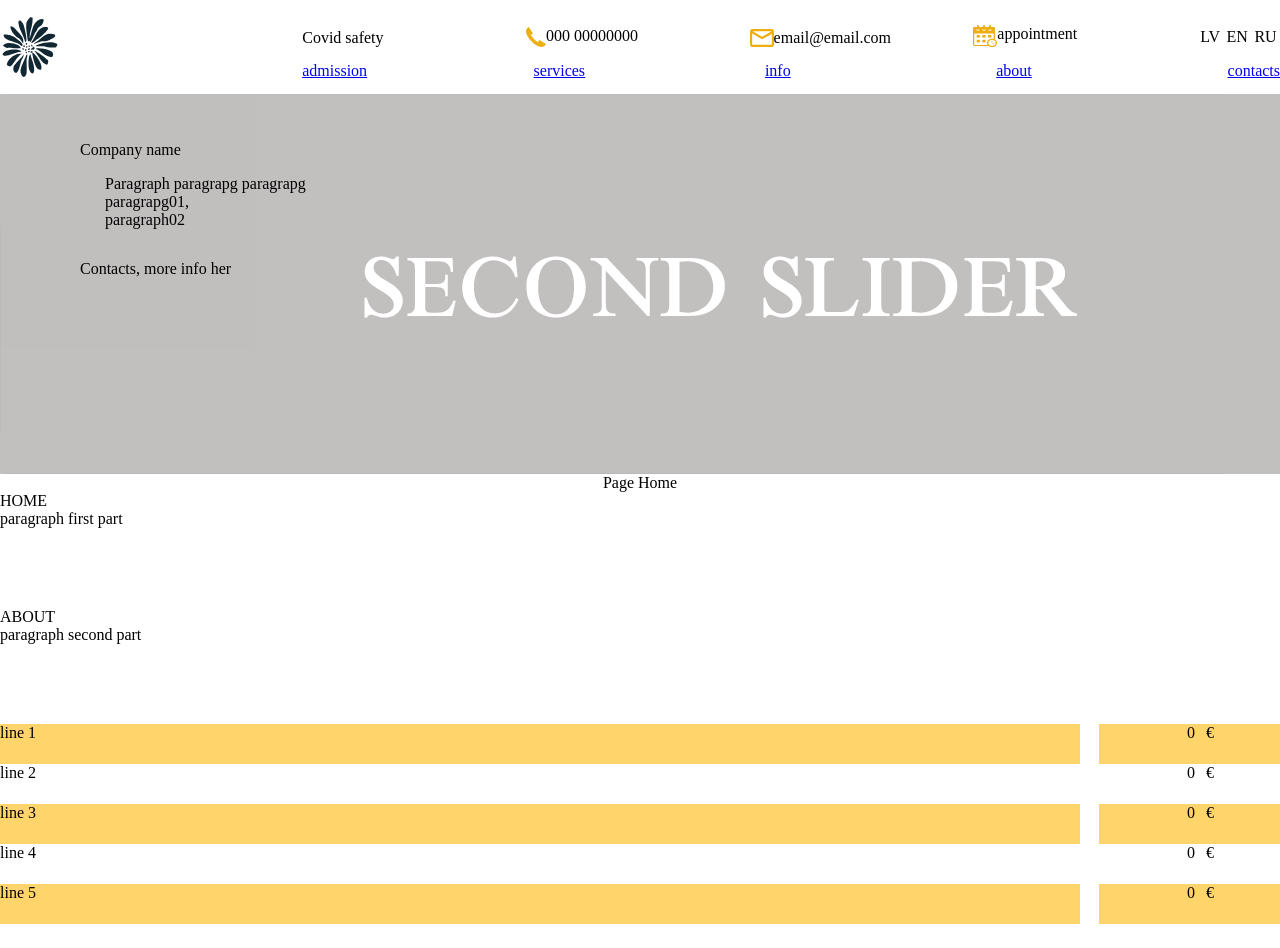
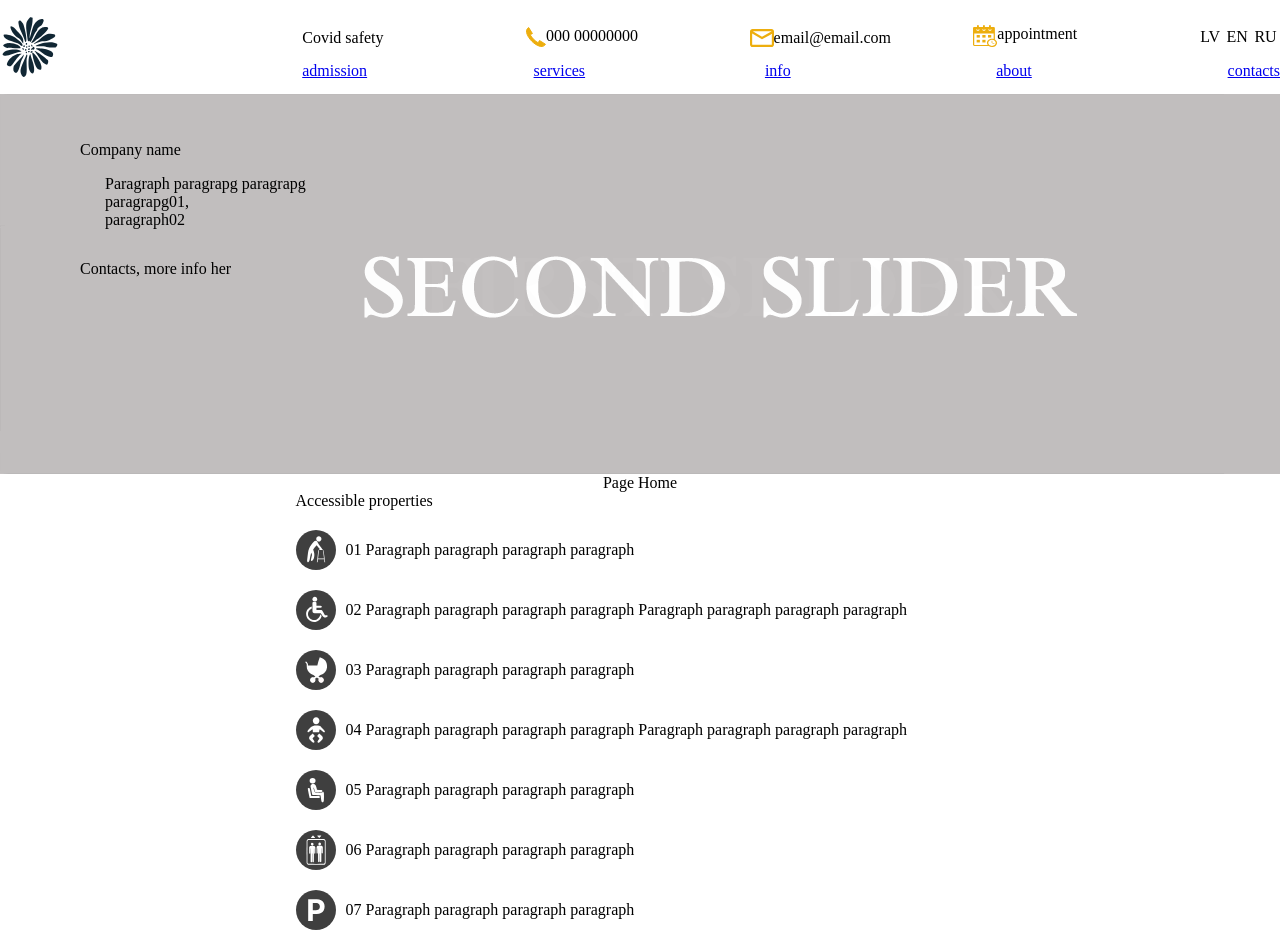
Before and after one commit to VoltG3/react_lors, a React (Create React App) app: page /home in a window 1280 px wide. Shown: the top 948 px of the page. Built offline with nearby package versions, Linux system fonts and the light colour scheme.

Commit message:
[ ADDING] - table accessibility

```diff
--- /dev/null
+++ b/src/assets/json/JSON_textcontent.tables.js
@@ -0,0 +1,44 @@
+export const stockDataTextcontentTables = [
+    {
+        section : "accessible",
+        stock : [
+            {
+                id : "01",
+                part : "Accessible properties"
+            },
+            {
+                id : "02",
+                part : "01 Paragraph paragraph paragraph paragraph"
+            },
+            {
+                id : "03",
+                part : "02 Paragraph paragraph paragraph paragraph Paragraph paragraph paragraph paragraph"
+            },
+            {
+                id : "04",
+                part : "03 Paragraph paragraph paragraph paragraph"
+            },
+            {
+                id : "05",
+                part : "04 Paragraph paragraph paragraph paragraph Paragraph paragraph paragraph paragraph"
+            },
+            {
+                id : "06",
+                part : "05 Paragraph paragraph paragraph paragraph"
+            },
+            {
+                id : "07",
+                part : "06 Paragraph paragraph paragraph paragraph"
+            },
+            {
+                id : "08",
+                part : "07 Paragraph paragraph paragraph paragraph"
+            },
+            {
+                id : "09",
+                part : "08 Paragraph paragraph paragraph paragraph"
+            },
+
+        ]
+    }
+]
--- /dev/null
+++ b/src/components/Tables/table.accessible.js
@@ -0,0 +1,88 @@
+import styled from 'styled-components'
+
+import { GetTextcontent } from '../Props.textcontent'
+import { DATA_TEXTCONTENT_TABLES } from '../../env'
+
+import Icon01 from '../../assets/img/icons/icon_accessible_01.svg'
+import Icon02 from '../../assets/img/icons/icon_accessible_02.svg'
+import Icon03 from '../../assets/img/icons/icon_accessible_03.svg'
+import Icon04 from '../../assets/img/icons/icon_accessible_04.svg'
+import Icon05 from '../../assets/img/icons/icon_accessible_05.svg'
+import Icon06 from '../../assets/img/icons/icon_accessible_06.svg'
+import Icon07 from '../../assets/img/icons/icon_accessible_07.svg'
+import Icon08 from '../../assets/img/icons/icon_accessible_08.svg'
+
+const StyledContainer = styled.div`
+  max-width: 689px;
+      width: 100%;
+  max-height: 660px;
+      height: 100%;
+
+  .accessibleTable {
+   display: flex;
+    flex-direction: column;
+  }
+
+  .accessibleSquare {
+    display: flex;
+    flex-direction: row;
+    align-items: center;
+    margin: 20px 0 0 0;
+  }
+
+  .accessibleIcon {
+      width: 40px;
+      height: 40px;
+    margin: 0 10px 0 0;
+  }
+`
+
+export default function TableAccessible() {
+    return (
+        <StyledContainer>
+            <p><GetTextcontent textcontent={ DATA_TEXTCONTENT_TABLES } section={"accessible"} partId={"01"}/></p>
+
+            <div className={"accesibleTable"}>
+                <div className={"accessibleSquare"}>
+                    <img className={"accessibleIcon"} src={ Icon01 } alt={"icon"} />
+                    <p><GetTextcontent textcontent={ DATA_TEXTCONTENT_TABLES } section={"accessible"} partId={"02"}/></p>
+                </div>
+
+                <div className={"accessibleSquare"}>
+                    <img className={"accessibleIcon"} src={ Icon02 } alt={"icon"} />
+                    <p><GetTextcontent textcontent={ DATA_TEXTCONTENT_TABLES } section={"accessible"} partId={"03"}/></p>
+                </div>
+
+                <div className={"accessibleSquare"}>
+                    <img className={"accessibleIcon"} src={ Icon03 } alt={"icon"} />
+                    <p><GetTextcontent textcontent={ DATA_TEXTCONTENT_TABLES } section={"accessible"} partId={"04"}/></p>
+                </div>
+
+                <div className={"accessibleSquare"}>
+                    <img className={"accessibleIcon"} src={ Icon04 } alt={"icon"} />
+                    <p><GetTextcontent textcontent={ DATA_TEXTCONTENT_TABLES } section={"accessible"} partId={"05"}/></p>
+                </div>
+
+                <div className={"accessibleSquare"}>
+                    <img className={"accessibleIcon"} src={ Icon05 } alt={"icon"} />
+                    <p><GetTextcontent textcontent={ DATA_TEXTCONTENT_TABLES } section={"accessible"} partId={"06"}/></p>
+                </div>
+
+                <div className={"accessibleSquare"}>
+                    <img className={"accessibleIcon"} src={ Icon06 } alt={"icon"} />
+                    <p><GetTextcontent textcontent={ DATA_TEXTCONTENT_TABLES } section={"accessible"} partId={"07"}/></p>
+                </div>
+
+                <div className={"accessibleSquare"}>
+                    <img className={"accessibleIcon"} src={ Icon07 } alt={"icon"} />
+                    <p><GetTextcontent textcontent={ DATA_TEXTCONTENT_TABLES } section={"accessible"} partId={"08"}/></p>
+                </div>
+
+                <div className={"accessibleSquare"}>
+                    <img className={"accessibleIcon"} style={{ width: '40px', height: '25px'}} src={ Icon08 } alt={"icon"} />
+                    <p><GetTextcontent textcontent={ DATA_TEXTCONTENT_TABLES } section={"accessible"} partId={"09"}/></p>
+                </div>
+            </div>
+        </StyledContainer>
+    )
+}
--- a/src/env.js
+++ b/src/env.js
@@ -2,8 +2,10 @@ import { stockDataListServices } from './assets/json/JSON_textcontent_list_servi
 import { stockDataListPrices } from './assets/json/JSON_textcontent_list_prices'
 import { stockDataTextcontentSections } from './assets/json/JSON_textcontent.sections'
 import { stockDataTextcontentHeaders } from './assets/json/JSON_textcontent.headers'
+import { stockDataTextcontentTables } from './assets/json/JSON_textcontent.tables'
 
 export const DATA_TEXTCONTENT_LIST_SERVICES = stockDataListServices
 export const DATA_TEXTCONTENT_LIST_PRICES = stockDataListPrices
 export const DATA_TEXTCONTENT_SECTIONS = stockDataTextcontentSections
 export const DATA_TEXTCONTENT_HEADERS = stockDataTextcontentHeaders
+export const DATA_TEXTCONTENT_TABLES = stockDataTextcontentTables
--- a/src/routes/Home.js
+++ b/src/routes/Home.js
@@ -9,11 +9,15 @@ import { DATA_TEXTCONTENT_SECTIONS } from '../env'
 import { GetList } from '../components/Props.list'
 import { GetListDouble } from '../components/Props.list.double'
 import { GetTextcontent } from '../components/Props.textcontent'
+import TableAccessible from '../components/Tables/table.accessible'
 
 export default function Home() {
     return (
         <div className={"page"}>
             <p>Page Home</p>
+
+            <TableAccessible />
+            <div style={{ height: '80px' }}></div> {/* TEMPORARY SPACE */}
 
             <GetTextcontent
                 textcontent={ DATA_TEXTCONTENT_SECTIONS }
```
